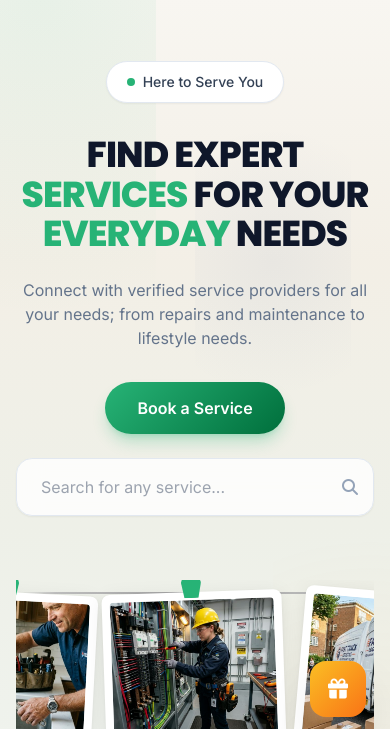
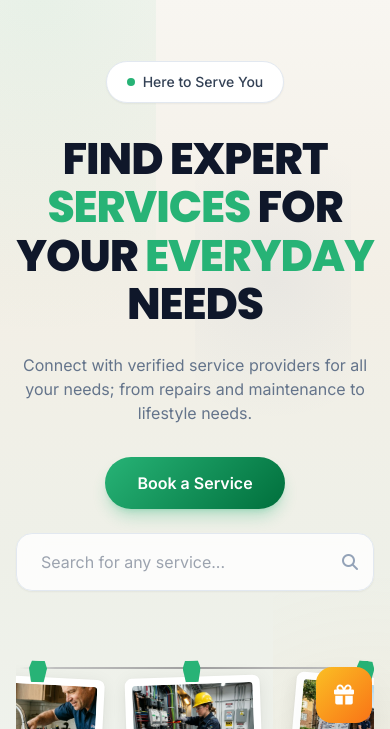
Before and after one commit to Godpixelthereal/Serva, a plain HTML site: page index.html in a window 390 px wide. Shown: the part 83-812 px from the top of the page. Drawn offline with nearby package versions, Linux system fonts and the light colour scheme.

Commit message:
Mobile Responsiveness: Responsive headings, scroll offsets, X icon fix, and gift box scaling

```diff
--- a/index.html
+++ b/index.html
@@ -20,7 +20,7 @@
     <meta name="twitter:description" content="Connect with verified professionals for all your needs — from home services to tech support.">
     <meta name="twitter:image" content="https://serva-five.vercel.app/serva-logo-navbar.png">
     <script src="https://cdn.tailwindcss.com"></script>
-    <link href="https://cdnjs.cloudflare.com/ajax/libs/font-awesome/6.4.0/css/all.min.css" rel="stylesheet">
+    <link href="https://cdnjs.cloudflare.com/ajax/libs/font-awesome/6.5.1/css/all.min.css" rel="stylesheet">
     <link
         href="https://fonts.googleapis.com/css2?family=Poppins:wght@300;400;500;600;700;800&family=Inter:wght@300;400;500;600&display=swap"
         rel="stylesheet">
@@ -964,10 +964,6 @@
         </div>
     </div>
 
-    <div id="toast"
-        class="fixed bottom-6 sm:bottom-8 left-1/2 transform -translate-x-1/2 w-[90%] sm:w-auto max-w-sm text-center bg-slate-900 text-white px-6 sm:px-8 py-3 sm:py-4 rounded-full shadow-2xl z-[60] hidden transition-opacity">
-        <span id="toastMessage" class="text-sm sm:text-base">Message</span>
-    </div>
 
     <script src="script.js"></script>
 </body>
--- a/style.css
+++ b/style.css
@@ -158,6 +158,20 @@ h6 {
     text-align: center;
 }
 
+@media (max-width: 639px) {
+    .hero-light h1 {
+        font-size: 2.75rem !important;
+        line-height: 1.1;
+    }
+    .polaroid-card {
+        width: 150px;
+        transform: scale(0.9) rotate(var(--rotation, 0deg));
+    }
+    .polaroid-img {
+        height: 120px;
+    }
+}
+
 @media (min-width: 640px) {
     .polaroid-card {
         width: 200px;
@@ -238,6 +252,13 @@ h6 {
     animation: giftBounce 2s ease-in-out infinite;
 }
 
+@media (max-width: 640px) {
+    .gift-box {
+        width: 50px !important;
+        height: 50px !important;
+    }
+}
+
 .shimmer-bg {
     background: linear-gradient(90deg, transparent, rgba(255, 255, 255, 0.4), transparent);
     background-size: 200% 100%;
@@ -246,6 +267,10 @@ h6 {
 
 .page-transition {
     animation: slideUp 0.5s cubic-bezier(0.16, 1, 0.3, 1);
+}
+
+.page-section {
+    scroll-margin-top: 100px;
 }
 
 .hamburger-line {
```
